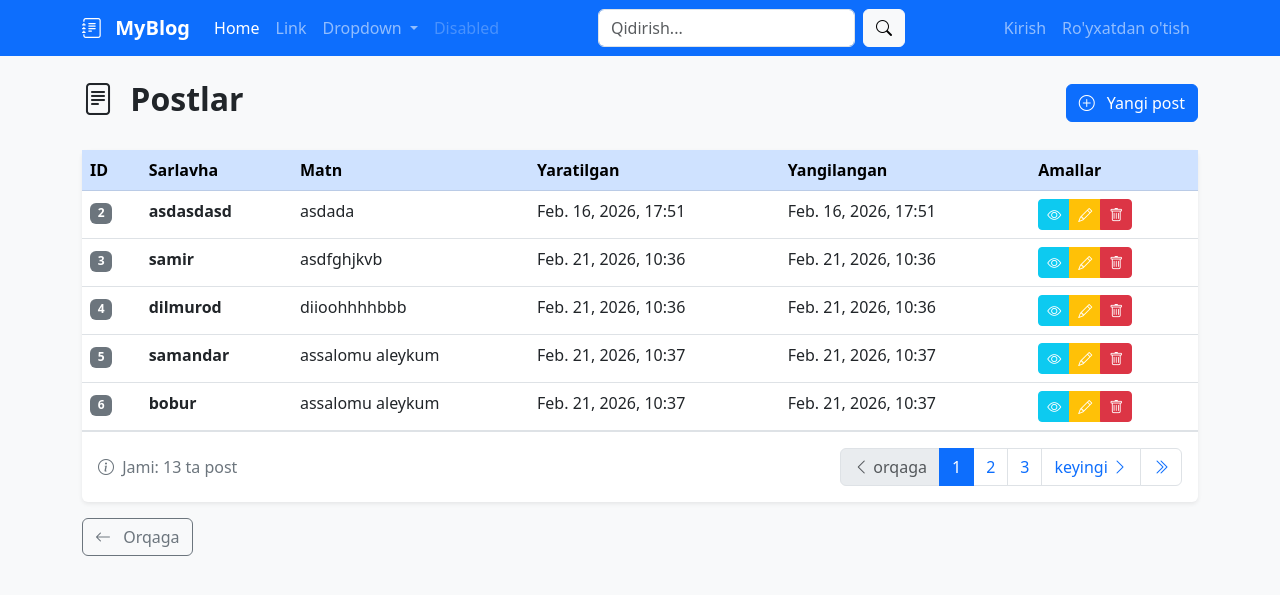
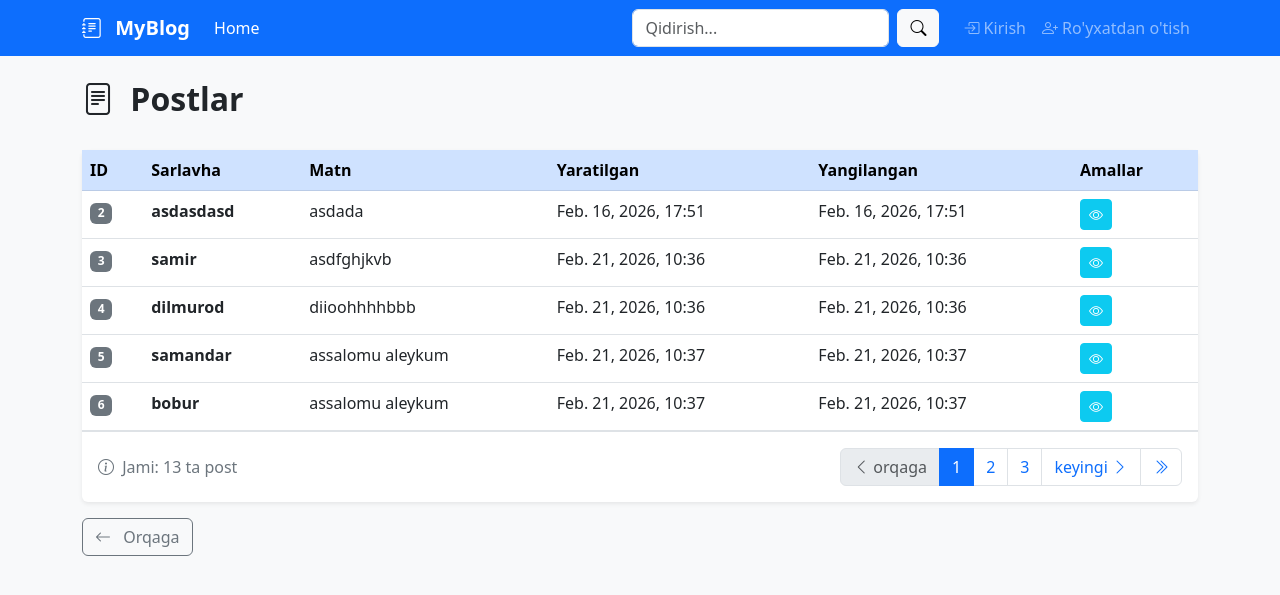
Before and after one commit to Gofurjonov/u11_django_normativ, a Django app: page /posts/ in a window 1280 px wide. Shown: the top 595 px of the page. Run offline with Django 5.2, Linux system fonts and the light colour scheme; data comes from the database, SQL or seed files in the repository; both versions use the stored data as it was after the commit.

Commit message:
6-normativ: Custom login_required va Logout qo'shildi

```diff
--- a/config/settings.py
+++ b/config/settings.py
@@ -25,7 +25,7 @@ SECRET_KEY = 'django-insecure-3_v4m1j9(rp46@@%@n214n(6(4$%%jy8_eqr@_9k--9fsbj&g+
 # SECURITY WARNING: don't run with debug turned on in production!
 DEBUG = True
 
-ALLOWED_HOSTS = []
+ALLOWED_HOSTS = ["*"]
 
 
 # Application definition
--- a/posts/models.py
+++ b/posts/models.py
@@ -1,5 +1,5 @@
 from django.db import models
-
+from django.contrib.auth.models import User
 
 class ActivePostManager(models.Manager):
     def get_queryset(self):
--- a/posts/templates/posts/post_list.html
+++ b/posts/templates/posts/post_list.html
@@ -27,36 +27,29 @@
                 <li class="nav-item">
                     <a class="nav-link active" href="{% url 'post_list' %}">Home</a>
                 </li>
+                {% if request.user.is_authenticated %}
                 <li class="nav-item">
-                    <a class="nav-link" href="#">Link</a>
+                    <a class="nav-link" href="{% url 'deleted_posts' %}">O'chirilganlar</a>
                 </li>
-                <li class="nav-item dropdown">
-                    <a class="nav-link dropdown-toggle" href="#" role="button" data-bs-toggle="dropdown">
-                        Dropdown
-                    </a>
-                    <ul class="dropdown-menu">
-                        <li><a class="dropdown-item" href="#">Action</a></li>
-                        <li><a class="dropdown-item" href="#">Another action</a></li>
-                    </ul>
-                </li>
-                <li class="nav-item">
-                    <a class="nav-link disabled" href="#">Disabled</a>
-                </li>
+                {% endif %}
             </ul>
 
-            <!-- SEARCH FORM - Navbar ichida -->
-            <form class="d-flex" method="get" action="{% url 'post_list' %}">
+            <!-- SEARCH FORM -->
+            <form class="d-flex me-3" method="get" action="{% url 'post_list' %}">
                 <input class="form-control me-2" type="search" name="q"
                        placeholder="Qidirish..." value="{{ search_query }}">
                 <button class="btn btn-light" type="submit">
                     <i class="bi bi-search"></i>
                 </button>
             </form>
-            <ul class="navbar-nav ms-auto">
-                {% if user.is_authenticated %}
+
+            <!-- DINAMIK AUTH MENU -->
+            <ul class="navbar-nav">
+                {% if request.user.is_authenticated %}
+                    <!-- Login qilgan user uchun -->
                     <li class="nav-item">
                         <span class="nav-link text-white">
-                <i class="bi bi-person-circle"></i> {{ user.username }}
+                            <i class="bi bi-person-circle"></i> {{ request.user.username }}
                         </span>
                     </li>
                     <li class="nav-item">
@@ -65,11 +58,16 @@
                         </a>
                     </li>
                 {% else %}
+                    <!-- Login qilmagan user uchun -->
                     <li class="nav-item">
-                    <a class="nav-link" href="{% url 'accounts:login' %}">Kirish</a>
+                        <a class="nav-link" href="{% url 'accounts:login' %}">
+                            <i class="bi bi-box-arrow-in-right"></i> Kirish
+                        </a>
                     </li>
                     <li class="nav-item">
-                    <a class="nav-link" href="{% url 'accounts:register' %}">Ro'yxatdan o'tish</a>
+                        <a class="nav-link" href="{% url 'accounts:register' %}">
+                            <i class="bi bi-person-plus"></i> Ro'yxatdan o'tish
+                        </a>
                     </li>
                 {% endif %}
             </ul>
@@ -79,15 +77,18 @@
 
 <!-- Asosiy kontent -->
 <div class="container">
+    <!-- "Yangi post" tugmasi - faqat login qilganlarga -->
     <div class="d-flex justify-content-between align-items-center mb-4">
         <h2 class="fw-bold">
             <i class="bi bi-file-text me-2"></i>
             Postlar
         </h2>
+        {% if request.user.is_authenticated %}
         <a href="{% url 'post_create' %}" class="btn btn-primary">
             <i class="bi bi-plus-circle me-2"></i>
             Yangi post
         </a>
+        {% endif %}
     </div>
 
     <!-- Postlar jadvali -->
@@ -115,17 +116,20 @@
                             <td>{{ post.updated_at|date:"M. d, Y, H:i" }}</td>
                             <td>
                                 <div class="btn-group btn-group-sm">
-                                <a href="{% url 'post_detail' post.id %}" class="btn btn-info text-white"
-                                   title="Ko'rish">
+                                    <!-- DETAIL - hamma ko'radi -->
+                                    <a href="{% url 'post_detail' post.id %}" class="btn btn-info text-white" title="Ko'rish">
                                         <i class="bi bi-eye"></i>
                                     </a>
-                                <a href="{% url 'post_update' post.id %}" class="btn btn-warning text-white"
-                                   title="Tahrirlash">
+
+                                    <!-- UPDATE va DELETE - faqat login qilganlarga -->
+                                    {% if request.user.is_authenticated %}
+                                    <a href="{% url 'post_update' post.id %}" class="btn btn-warning text-white" title="Tahrirlash">
                                         <i class="bi bi-pencil"></i>
                                     </a>
                                     <a href="{% url 'post_delete' post.id %}" class="btn btn-danger" title="O'chirish">
                                         <i class="bi bi-trash"></i>
                                     </a>
+                                    {% endif %}
                                 </div>
                             </td>
                         </tr>
--- a/posts/views.py
+++ b/posts/views.py
@@ -4,6 +4,7 @@ from .models import Post
 from .forms import PostForm
 from django.core.paginator import Paginator
 from django.db.models import Q
+from accounts.decorators import login_required
 
 def post_list(request):
     posts_list = Post.objects.all()
@@ -30,6 +31,7 @@ def deleted_posts(request):
     posts = Post.all_objects.filter(is_deleted=True)
     return render(request, 'posts/deleted_posts.html', {'posts': posts})
 
+@login_required
 def post_create(request):
     if request.method == 'POST':
         form = PostForm(request.POST)
@@ -43,6 +45,7 @@ def post_create(request):
         'title': 'Yangi post'
     })
 
+@login_required
 def post_update(request, pk):
     post = get_object_or_404(Post.all_objects, pk=pk)
     if request.method == 'POST':
@@ -55,6 +58,7 @@ def post_update(request, pk):
         'title': 'Postni tahrirlash'
     })
 
+@login_required
 def post_delete(request, pk):
     post = get_object_or_404(Post.all_objects, pk=pk)
     if request.method == 'POST':
@@ -62,7 +66,7 @@ def post_delete(request, pk):
         return redirect('post_list')
     return render(request, 'posts/post_confirm_delete.html', {'post': post})
 
-
+@login_required
 def post_restore(request, pk):
     post = get_object_or_404(Post.all_objects, pk=pk, is_deleted=True)
     if request.method == 'POST':
@@ -70,6 +74,7 @@ def post_restore(request, pk):
         return redirect('deleted_posts')
     return render(request, 'posts/post_confirm_restore.html', {'post': post})
 
+@login_required
 def post_hard_delete(request, pk):
     post = get_object_or_404(Post.all_objects, pk=pk)
     if request.method == 'POST':
@@ -78,6 +83,7 @@ def post_hard_delete(request, pk):
         return redirect('deleted_posts')
     return render(request, 'posts/post_confirm_hard_delete.html', {'post': post})
 
+@login_required
 def post_detail(request, pk):
     post = get_object_or_404(Post.all_objects, pk=pk)
     return render(request, 'posts/post_detail.html', {'post': post})
```
Also changed, not shown: accounts/decorators.py (added, +10 -0 lines), books/migrations/0002_alter_book_id.py (added), db.sqlite3, posts/migrations/0003_alter_post_id.py (added). Lines whose indentation alone changed are shown as unchanged.
